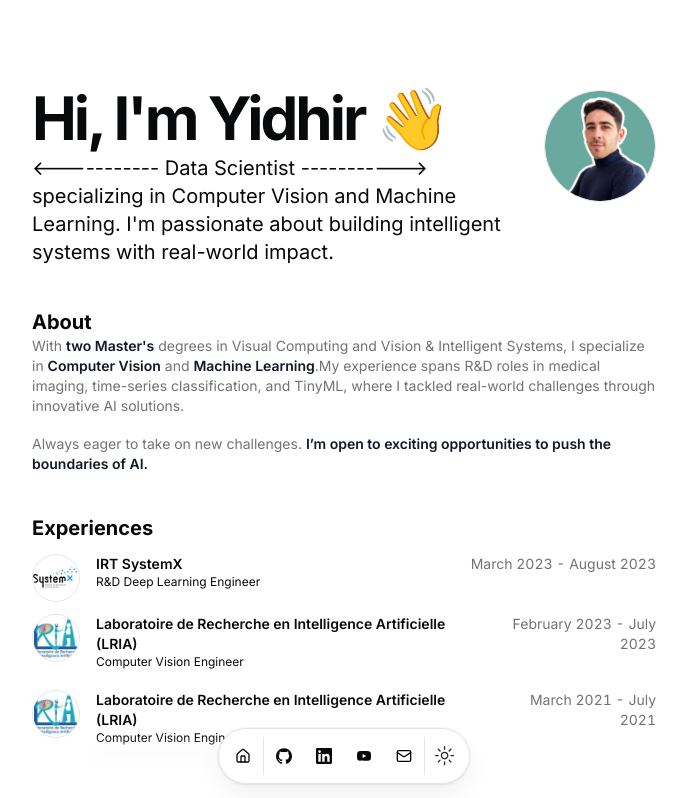
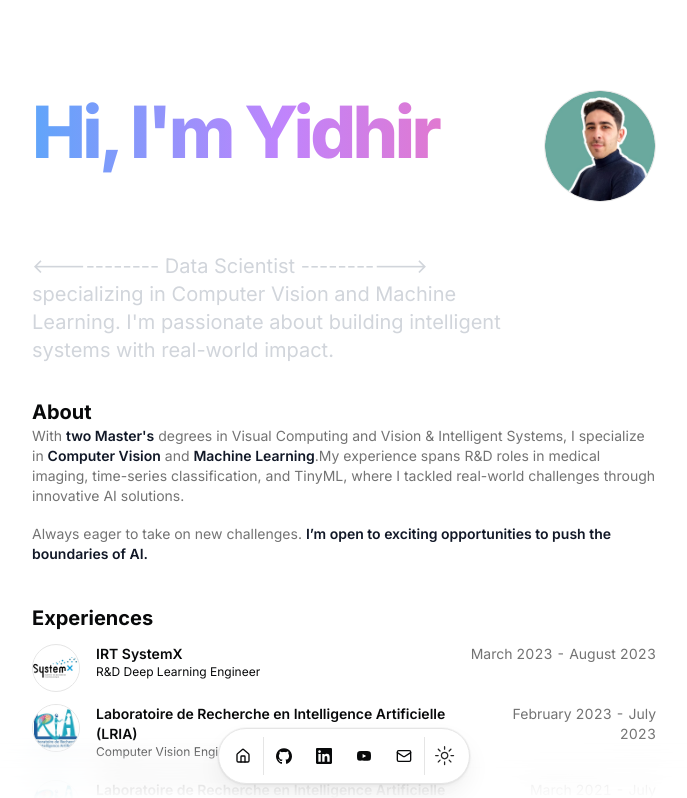
Before and after one commit to YIDDEV/yidhir, a Next.js app: page / in a window 1280 px wide. Shown: the top 798 px of the page, without its empty margins (296-983 px from the left). Built offline with nearby package versions, Linux system fonts and the light colour scheme.

Commit message:
update 1.7

```diff
--- a/src/app/page.tsx
+++ b/src/app/page.tsx
@@ -5,10 +5,18 @@ import { ResumeCard } from "@/components/resume-card";
 import { Avatar, AvatarFallback, AvatarImage } from "@/components/ui/avatar";
 import { Badge } from "@/components/ui/badge";
 import { DATA } from "@/data/resume";
-import Link from "next/link";
 import Markdown from "react-markdown";
+import { motion } from "framer-motion";
+
 
 const BLUR_FADE_DELAY = 0.04;
+const waveAnimation = {
+  initial: { rotate: 0 },
+  animate: {
+    rotate: [0, 20, 0, -20, 0],
+    transition: { repeat: Infinity, duration: 1.2 },
+  },
+};
 
 export default function Page() {
   return (
@@ -16,19 +24,30 @@ export default function Page() {
       <section id="hero">
         <div className="mx-auto w-full max-w-2xl space-y-8">
           <div className="gap-2 flex justify-between">
-            <div className="flex-col flex flex-1 space-y-1.5">
-              <BlurFadeText
-                delay={BLUR_FADE_DELAY}
-                className="text-3xl font-bold tracking-tighter sm:text-5xl xl:text-6xl/none"
-                yOffset={8}
-                text={`Hi, I'm ${DATA.name.split(" ")[0]} 👋`}
-              />
-              <BlurFadeText
-                className="max-w-[600px] md:text-xl"
-                delay={BLUR_FADE_DELAY}
-                text={DATA.description}
-              />
-            </div>
+          <div className="flex flex-col flex-1 space-y-3">
+            {/* Title with animation */}
+            <motion.h1
+              initial={{ opacity: 0, y: 20 }}
+              animate={{ opacity: 1, y: 0 }}
+              transition={{ duration: 0.8, ease: "easeOut" }}
+              className="text-4xl font-extrabold tracking-tighter sm:text-6xl xl:text-7xl bg-gradient-to-r from-blue-400 via-purple-400 to-pink-400 bg-clip-text text-transparent"
+            >
+              Hi, I'm {DATA.name.split(" ")[0]}{" "}
+              <motion.span {...waveAnimation} className="inline-block">
+                👋
+              </motion.span>
+            </motion.h1>
+
+            {/* Description*/}
+            <motion.p
+              initial={{ opacity: 0 }}
+              animate={{ opacity: 1 }}
+              transition={{ delay: 0.2, duration: 1 }}
+              className="max-w-[600px] text-lg md:text-xl text-gray-300 leading-relaxed"
+            >
+              {DATA.description}
+            </motion.p>
+          </div>
             <BlurFade delay={BLUR_FADE_DELAY}>
               <Avatar className="size-28 border">
                 <AvatarImage alt={DATA.name} src={DATA.avatarUrl} />
```
